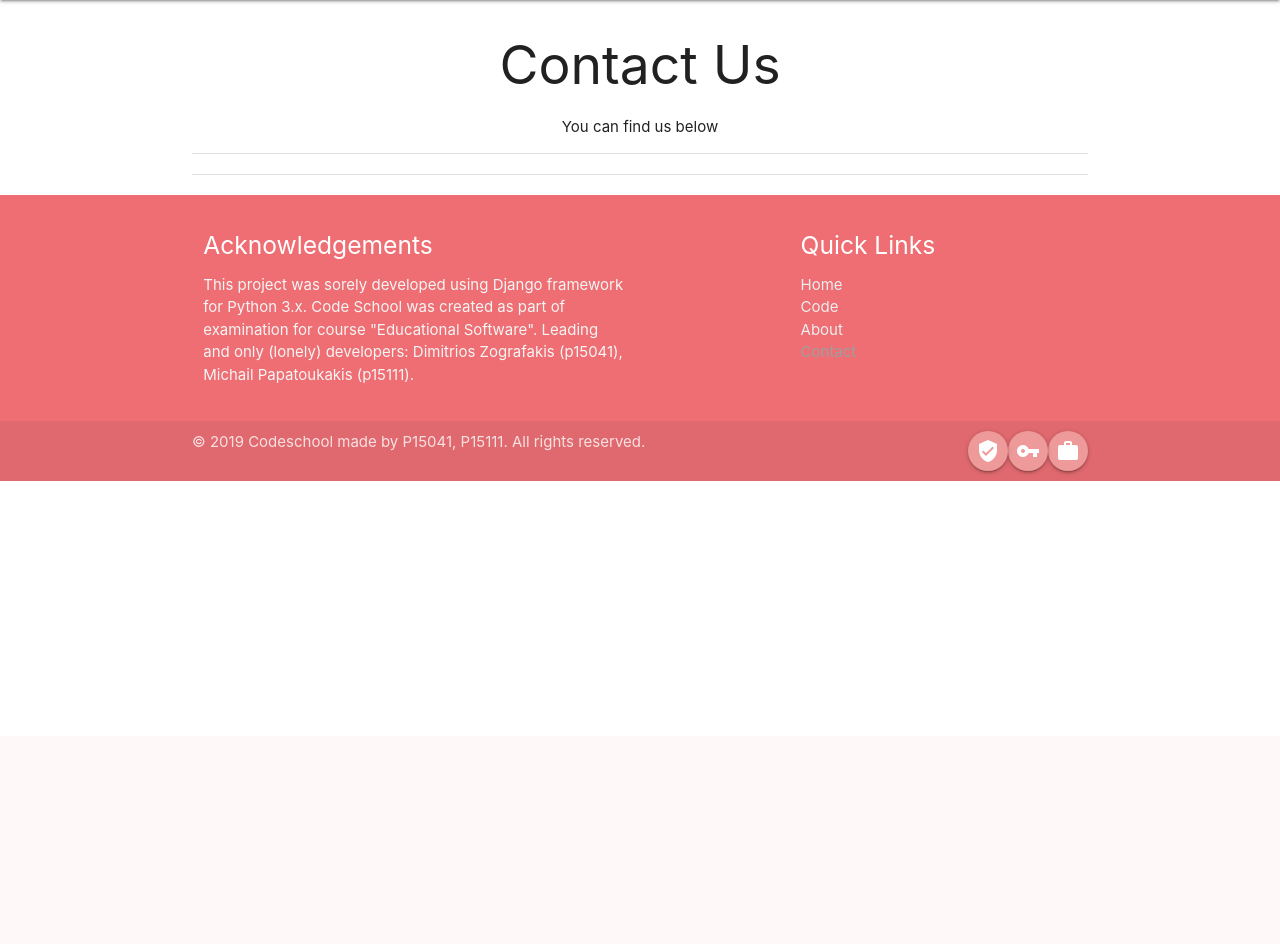
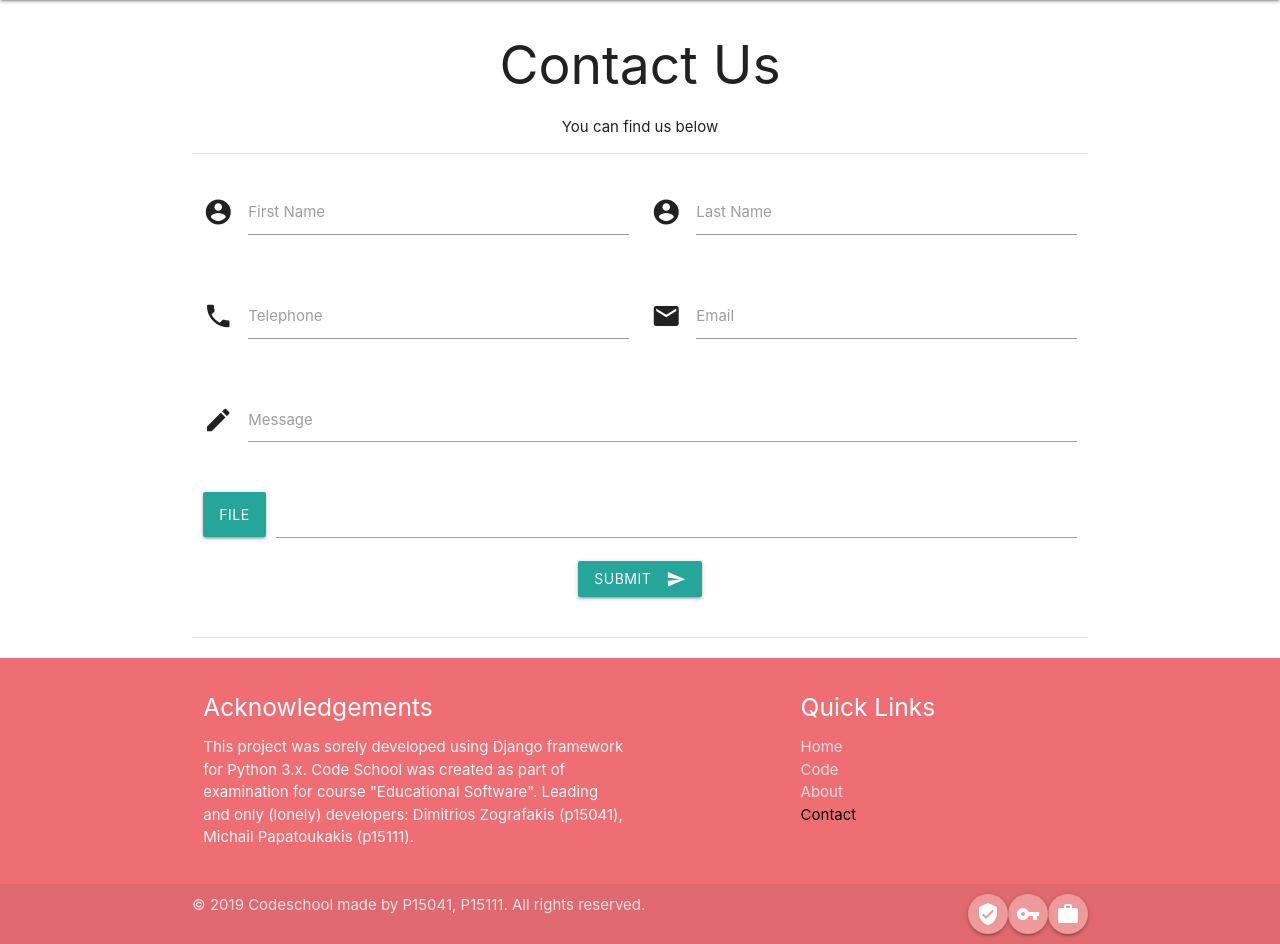
Before and after one commit to dimzog/Edu_Soft, a Django app: page /contact/ in a window 1280 px wide. Shown: the part 64-1008 px from the top of the page. Before the commit the page ends 545 px from the top, so only its background shows below. Run offline with Django 3.2, Linux system fonts and the light colour scheme.

Commit message:
still doing design changes

```diff
--- a/src/templates/contact.html
+++ b/src/templates/contact.html
@@ -12,6 +12,59 @@
     <div class="divider"></div>
     <div class="row"></div>
 
+    <div class="row">
+    <form class="col s12">
+      <div class="row">
+        <div class="input-field col s6">
+          <i class="material-icons prefix">account_circle</i>
+          <input id="firstname" type="text" class="validate">
+          <label for="firstname">First Name</label>
+        </div>
+        <div class="input-field col s6">
+          <i class="material-icons prefix">account_circle</i>
+          <input id="lastname" type="text" class="validate">
+          <label for="lastname">Last Name</label>
+        </div>
+      </div>
+
+      <div class="row">
+                  <div class="input-field col s6">
+          <i class="material-icons prefix">phone</i>
+          <input id="icon_telephone" type="tel" class="validate">
+          <label for="icon_telephone">Telephone</label>
+        </div>
+        <div class="input-field col s6">
+            <i class="material-icons prefix">email</i>
+          <input id="email" type="text" class="validate">
+          <label for="email">Email</label>
+        </div>
+      </div>
+      <div class="row">
+        <div class="input-field col s12">
+          <i class="material-icons prefix">mode_edit</i>
+          <textarea id="icon_prefix2" class="materialize-textarea"></textarea>
+          <label for="icon_prefix2">Message</label>
+        </div>
+      </div>
+        <div class="file-field input-field">
+      <div class="btn">
+        <span>File</span>
+        <input type="file">
+      </div>
+      <div class="file-path-wrapper">
+        <input class="file-path validate" type="text">
+      </div>
+    </div>
+        <div class="row">
+            <div class="center">
+            <button class="btn waves-effect waves-light" type="submit" name="action">Submit
+            <i class="material-icons right">send</i>
+            </button>
+                </div>
+        </div>
+    </form>
+  </div>
+
 
 
     <div class="divider"></div>
--- a/src/templates/footer.html
+++ b/src/templates/footer.html
@@ -10,10 +10,10 @@
               <div class="col l4 offset-l2 s12">
                 <h5 class="white-text">Quick Links</h5>
                 <ul>
-                    <li><a {% if 'home' in view.breadcrumbs %}class="grey-text text-blue-grey lighten-2" {% else %} class="grey-text text-lighten-3 {% endif %}" href="/">Home</a></li>
-                    <li><a {% if 'code' in view.breadcrumbs %}class="grey-text text-blue-grey lighten-2" {% else %} class="grey-text text-lighten-3 {% endif %}" href="/code/">Code</a></li>
-                    <li><a {% if 'about' in view.breadcrumbs %}class="grey-text text-blue-grey lighten-2" {% else %} class="grey-text text-lighten-3 {% endif %}" href="/about/">About</a></li>
-                    <li><a {% if 'contact' in view.breadcrumbs %}class="grey-text text-blue-grey lighten-2" {% else %} class="grey-text text-lighten-3 {% endif %}" href="/contact/">Contact</a></li>
+                    <li><a {% if 'home' in view.breadcrumbs %}class="black-text text-black lighten-2" {% else %} class="grey-text text-lighten-2 {% endif %}" href="/">Home</a></li>
+                    <li><a {% if 'code' in view.breadcrumbs %}class="black-text text-blue-grey lighten-2" {% else %} class="grey-text text-lighten-2 {% endif %}" href="/code/">Code</a></li>
+                    <li><a {% if 'about' in view.breadcrumbs %}class="black-text text-blue-grey lighten-2" {% else %} class="grey-text text-lighten-2 {% endif %}" href="/about/">About</a></li>
+                    <li><a {% if 'contact' in view.breadcrumbs %}class="black-text text-blue-grey lighten-2" {% else %} class="grey-text text-lighten-2 {% endif %}" href="/contact/">Contact</a></li>
                 </ul>
               </div>
             </div>
```
